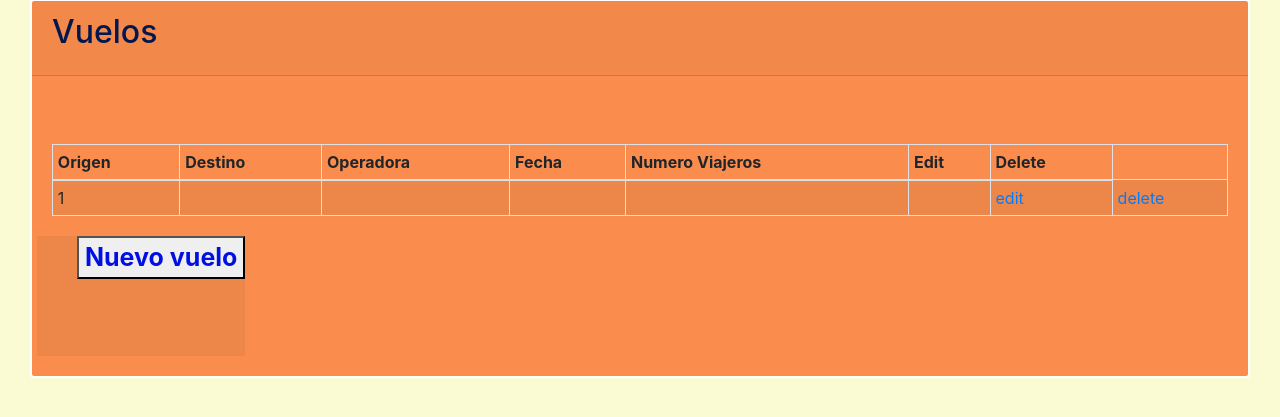
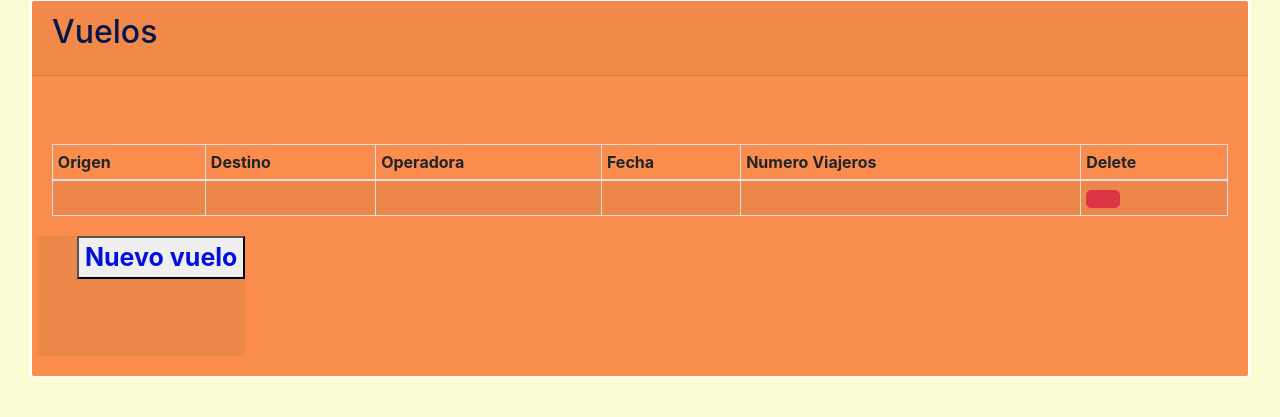
Before and after one commit to Jachada/GestionDeVuelos, a PHP site: page /content/vuelosGestor.php in a window 1280 px wide. Shown: the part 189-606 px from the top of the page. Run offline with PHP 8.4, Linux system fonts and the light colour scheme; tables that the repository leaves empty or names only in its code hold one stand-in row (values such as "Sample post"); data that the repository does not hold is empty.

Commit message:
finalfront

```diff
--- a/content/databaseManager.inc.php
+++ b/content/databaseManager.inc.php
@@ -263,7 +263,7 @@
 
     function borrarVuelo($id){
         try {
-            $sqlQuery = "DELETE FROM vuelos WHERE id = ?)";
+            $sqlQuery = "DELETE FROM vuelos WHERE id = ?";
             $stmt = $GLOBALS['conn']->prepare($sqlQuery);
 
             $stmt->bindParam(1, $id);
@@ -275,5 +275,4 @@
         $stmt = null;
         return $retorno;
     }
-    borrarVuelo(16);
 ?>
--- a/content/vuelosGestor.php
+++ b/content/vuelosGestor.php
@@ -51,13 +51,14 @@
                         <table class="table table-bordered table-striped table-sm mb-0">
                             <thead>
                                 <tr>
+
                                     <th>Origen</th>
                                     <th>Destino</th>
                                     <th>Operadora</th>
                                     <th>Fecha</th>
                                     <th>Numero Viajeros</th>
-                                    <th>Edit</th>
                                     <th>Delete</th>
+
                                 </tr>
                             </thead>
 
@@ -74,17 +75,16 @@
                             ?>
                                 <tr>
 
-                                    <td class="align-middle"><?php echo $vuelo['id']; ?></td>
+
                                     <td class="align-middle"><?php echo $vuelo['CiudadOrigen']; ?></td>
                                     <td class="align-middle"><?php echo $vuelo['CiudadDestino']; ?></td>
                                     <td class="align-middle"><?php echo $vuelo['Operadora']; ?></td>
                                     <td class="align-middle"><?php echo $vuelo['Fecha']; ?></td>
                                     <td class="align-middle"><?php echo $vuelo['CantidadViajeros']; ?></td>
-                                    <td class="align-middle"><a href="edit.php?id=<?php echo $vuelo['id'] ?>">edit</a></td>
-                                    <td class="align-middle"><a href="delete.php?id=<?php echo $vuelo['id'] ?>">delete</a></td>
+                                    <td class='align-middle'><a   href='delete.php?id=<?php echo $vuelo["id"] ?>' class='btn btn-lg btn-danger boton'><i class='fas fa-trash-alt'></i></a></td>
 
 
-                                <tr></tr>
+
                                 </tr>
                             <?php
                             endforeach;
```
Also changed, not shown: content/create.php (+7 -1 lines), content/delete.php (added, +13 -0 lines).
